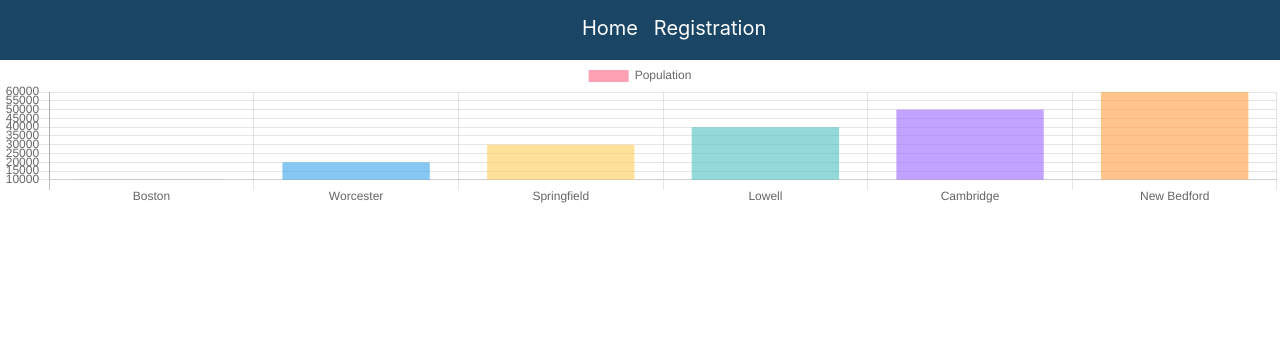
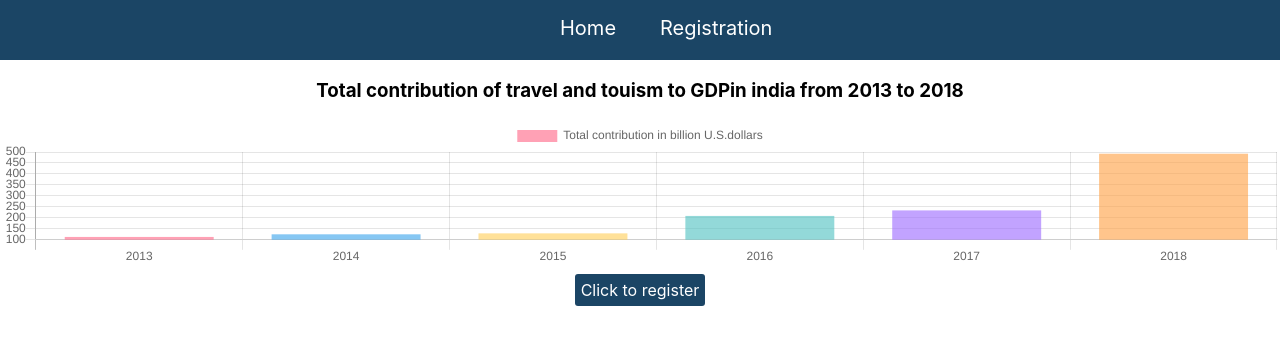
Before and after one commit to mibhumi/learn-react, a React (Create React App) app: page /home in a window 1280 px wide. Shown: the top 344 px of the page. Built offline with nearby package versions, Linux system fonts and the light colour scheme.

Commit message:
Create chart to display travel contribution in GDP

```diff
--- a/src/App.js
+++ b/src/App.js
@@ -9,7 +9,6 @@ import Home from './Component/Home/Home';
 function App() {
 
   return (
-
       <BrowserRouter>
           <div className="App">
             <Header/>
--- a/src/Component/Header/HeaderStyle.css
+++ b/src/Component/Header/HeaderStyle.css
@@ -16,7 +16,6 @@
 .menu_list li {
 	width: 100px;
 	display: flex;
-	justify-content: center;
 	align-items: center;
 }
 
@@ -29,3 +28,16 @@
 .menu_list:active {
 	color: #ff0000;
 }
+
+.btnRegister {
+	margin-top: 10px;
+}
+
+.btnRegister a {
+	background-color: #1b4565;
+	width: 10%;
+	color: #ffffff;
+	text-decoration: none;
+	border-radius: 3px;
+	padding: 6px;
+}
--- a/src/Component/Home/Home.js
+++ b/src/Component/Home/Home.js
@@ -1,18 +1,23 @@
-import React from 'react';
+import React, { Component } from 'react';
 import { Bar } from 'react-chartjs-2';
 
-const data = {
-	    labels: ['Boston', 'Worcester', 'Springfield', 'Lowell', 'Cambridge', 'New Bedford'],
+class Home extends Component {
+
+    constructor(props) {
+        super( props );
+	this.state = {
+	    chartData: {
+	    labels: ['2013', '2014', '2015', '2016', '2017', '2018'],
 		datasets:[
 		{
-		    label:'Population',
+		    label:'Total contribution in billion U.S.dollars',
 		    data:[
-			10000,
-			20000,
-			30000,
-			40000,
-			50000,
-			60000
+			113.2,
+			125.21,
+			129.49,
+			208.9,
+			234,
+			492.2
 		    ],
 		    backgroundColor:[
 			'rgba(255, 99, 132, 0.6)',
@@ -25,16 +30,27 @@ const data = {
 		}
 	    ]
 	}
+	}
+    }
 
-const Home = () => {
-	return(
-	    <div className='chart'>
-		<Bar
-		    data={data}
-		    options={{ maintainAspectRatio: false }}
-		/>
+    render() {
+	return (
+	    <div>
+	    	<h3>Total contribution of travel and touism to GDPin india from 2013 to 2018</h3>
+		<div className='chart'>
+		    <Bar
+			data={this.state.chartData}
+			options={{
+			    maintainAspectRatio: false
+			}}
+		    />
+		</div>
+		<div className='btnRegister'>
+		    <a href='/form' >Click to register</a>
+		</div>
 	    </div>
-	);
+	)
+    }
 }
 
 export default Home;
--- a/src/Component/RegistrationForm/ShowForm.js
+++ b/src/Component/RegistrationForm/ShowForm.js
@@ -7,7 +7,7 @@ import showResults from './showResults';
 const ShowForm = () => {
 	return(
 	<div className="container">
-	    <h2>Register yourself</h2>
+	    <h2>Registration Form</h2>
 	    <RegistrationForm onSubmit={showResults} />
 	</div>
 	);
```
Also changed, not shown: src/Component/RegistrationForm/RegistrationForm.js (+12 -13 lines).
